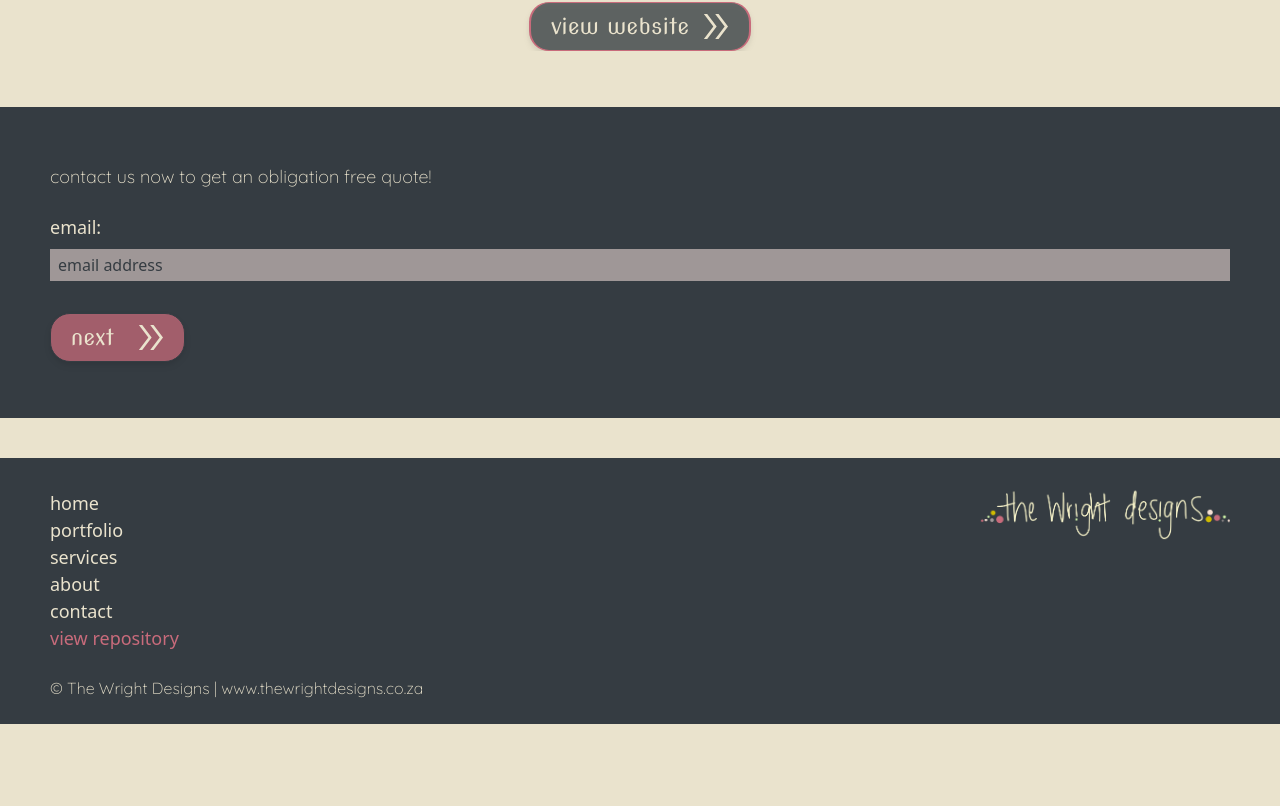
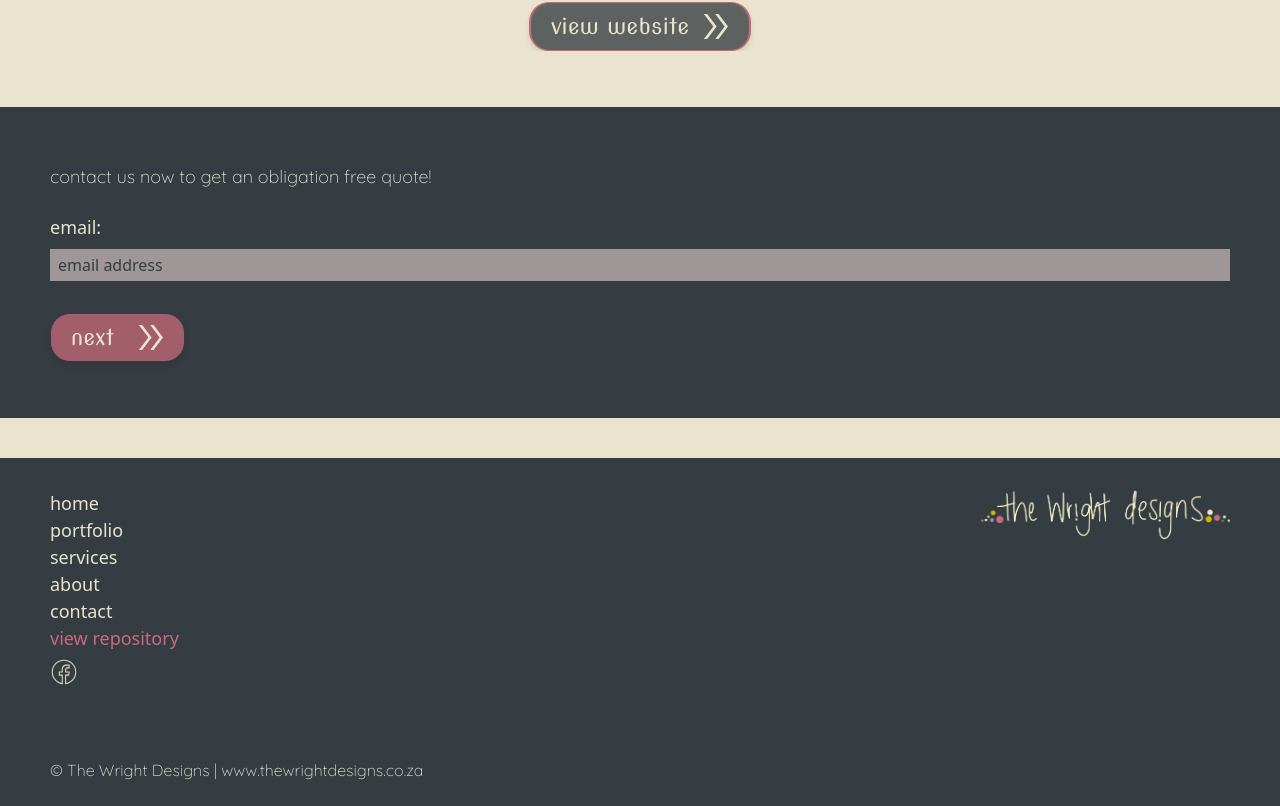
Before and after one commit to chadwright101/the-wright-designs, a Next.js app: page /portfolio in a window 1280 px wide. Shown: the part 3310-4116 px from the top of the page. Before the commit the page ends 4034 px from the top, so only its background shows below. Built offline with nearby package versions, Linux system fonts and the light colour scheme.

Commit message:
feat: add social icon & link

```diff
--- a/components/footer.tsx
+++ b/components/footer.tsx
@@ -2,6 +2,9 @@ import Link from "next/link";
 import Image from "next/image";
 import logo from "../public/the-wright-designs-logo.png";
 import menuList from "../data/menu-list.json";
+
+import facebookMobile from "public/icons/facebook-logo-blue.svg";
+import facebookDesktop from "public/icons/facebook-logo-beige.svg";
 
 interface Props {
   cssClasses?: string;
@@ -29,14 +32,37 @@ const Footer = ({ cssClasses }: Props) => {
                 </Link>
               </li>
             </ul>
+            <Link
+              href="https://www.facebook.com/thewrightdesignsSA"
+              target="_blank"
+              className="opacity-90"
+            >
+              <Image
+                src={facebookDesktop}
+                alt="Facebook logo"
+                className="hidden w-7 mt-1.5 tablet:block hover:opacity-75"
+              />
+            </Link>
           </nav>
-
-          <h4 className="max-w-[300px] text-center font-quicksand font-light text-[1.275rem] normal-case tablet:text-[1rem] tablet:text-beige tablet:max-w-max">
-            © The Wright Designs |{" "}
-            <Link href="/" className="tablet:hover:text-pink">
-              www.thewrightdesigns.co.za
+          <div className="flex flex-col items-center gap-4">
+            <Link
+              href="https://www.facebook.com/thewrightdesignsSA"
+              target="_blank"
+              className="p-4 opacity-90"
+            >
+              <Image
+                src={facebookMobile}
+                alt="Facebook logo"
+                className="tablet:hidden"
+              />
             </Link>
-          </h4>
+            <h4 className="max-w-[300px] text-center font-quicksand font-light text-[1.275rem] normal-case tablet:text-[1rem] tablet:text-beige tablet:max-w-max">
+              © The Wright Designs |{" "}
+              <Link href="/" className="tablet:hover:text-pink">
+                www.thewrightdesigns.co.za
+              </Link>
+            </h4>
+          </div>
         </div>
         <Link href="/" className="h-[50px]">
           <Image
```
Also changed, not shown: public/icons/facebook-logo-beige.svg (added), public/icons/facebook-logo-blue.svg (added).
